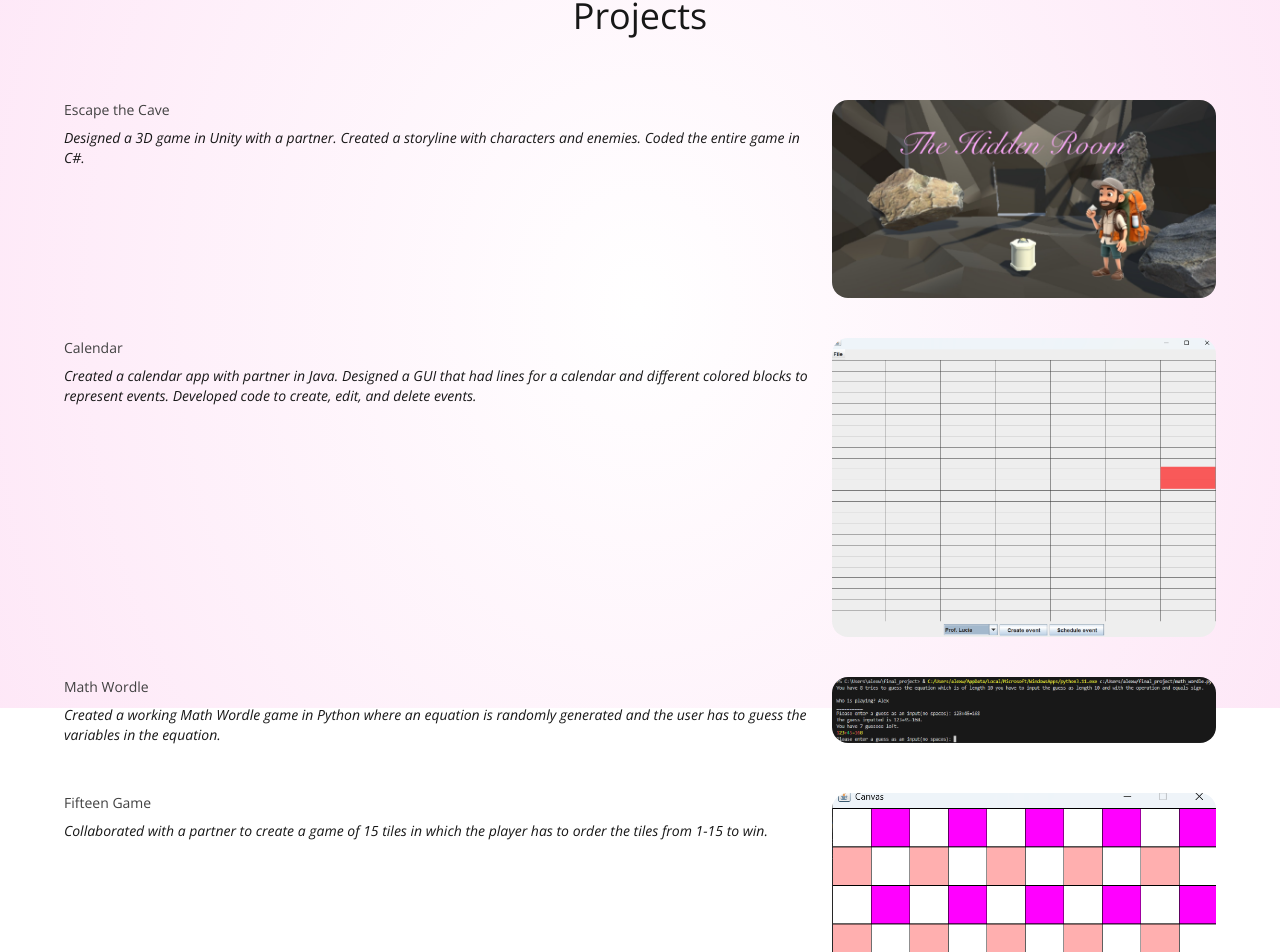
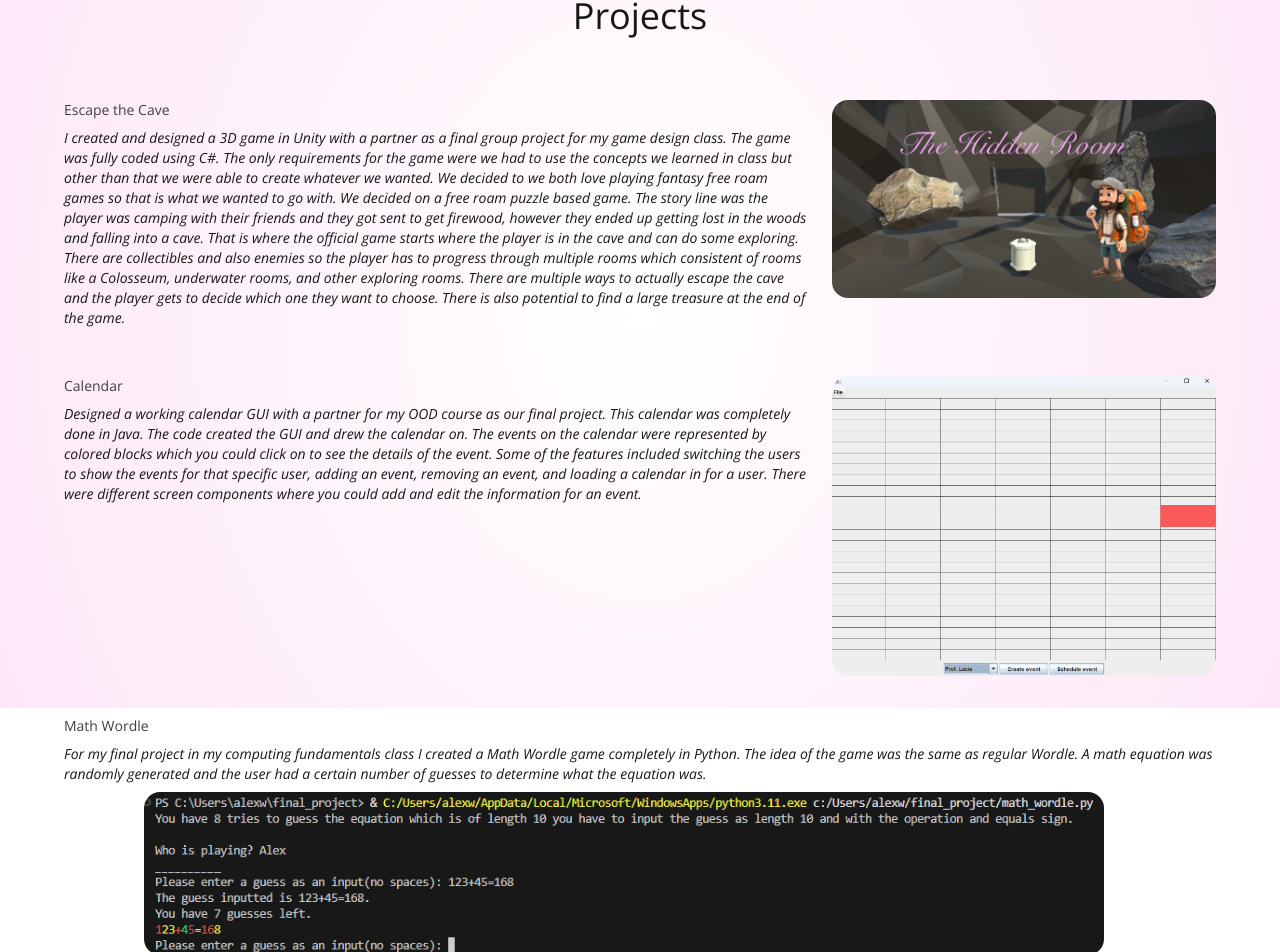
Before and after one commit to alexw2326/personal_website, a React (Vite) app: page /#/projects in a window 1280 px wide. Shown: the part 92-1044 px from the top of the page. Built offline with nearby package versions, Linux system fonts and the light colour scheme; a web font is replaced by a local one.

Commit message:
adding text to projects

```diff
--- a/src/components/Projects.jsx
+++ b/src/components/Projects.jsx
@@ -8,13 +8,31 @@ const Projects = () => {
             <div className="flex flex-wrap">
                 <div className="w-full lg:p-8 flex items-center">
                     <div className="space-y-10">
-                        {PROJECTS.map((projects, index) => (
+                        {PROJECTS.slice(0,2).map((projects, index) => (
                             <div key={index} className="flex flex-col lg:flex-row items-center lg:items-start space-y-4 lg:space-y-0 lg:space-x-6">
                                 <div className="flex-1">
                                     <p className="mb-2 text-sm text-neutral-700">{projects.title}</p>
                                     <h6 className="italic text-sm mb-2">{projects.description}</h6>
                                 </div>
                                 <img className="rounded-2xl w-80 h-auto lg:w-96" src={projects.image} alt={projects.title} />
+                            </div>
+                        ))}
+                        {PROJECTS.slice(2,3).map((projects, index) => (
+                            <div key={index} className="flex flex-col lg:flex-row items-center lg:items-start space-y-4 lg:space-y-0 lg:space-x-6">
+                                <div className="flex-1">
+                                    <p className="mb-2 text-sm text-neutral-700">{projects.title}</p>
+                                    <h6 className="italic text-sm mb-2">{projects.description}</h6>
+                                    <img className="rounded-2xl w-80 h-auto lg:w-10/12 items-center justify-center ml-20" src={projects.image} alt={projects.title} />
+                                </div>
+                            </div>
+                        ))}
+                        {PROJECTS.slice(3,4).map((projects, index) => (
+                            <div key={index} className="flex flex-col lg:flex-row items-center lg:items-start space-y-4 lg:space-y-0 lg:space-x-6">
+                                <div className="flex-1">
+                                    <p className="mb-2 text-sm text-neutral-700">{projects.title}</p>
+                                    <h6 className="italic text-sm mb-2">{projects.description}</h6>
+                                </div>
+                                <img className="rounded-2xl w-80 h-auto" src={projects.image} alt={projects.title} />
                             </div>
                         ))}
                     </div>
--- a/src/constants/index.js
+++ b/src/constants/index.js
@@ -74,19 +74,28 @@ export const PROJECTS = [
     title: "Escape the Cave",
     image: project1,
     description:
-      "Designed a 3D game in Unity with a partner. Created a storyline with characters and enemies. Coded the entire game in C#.",
+      `I created and designed a 3D game in Unity with a partner as a final group project for my game design class. The game was fully coded using C#. The only requirements for the game were we had to use the concepts
+      we learned in class but other than that we were able to create whatever we wanted. We decided to we both love playing fantasy free roam games so that is what we wanted to go
+      with. We decided on a free roam puzzle based game. The story line was the player was camping with their friends and they got sent to get firewood, however they ended up getting
+      lost in the woods and falling into a cave. That is where the official game starts where the player is in the cave and can do some exploring. There are collectibles and also enemies
+      so the player has to progress through multiple rooms which consistent of rooms like a Colosseum, underwater rooms, and other exploring rooms. There are multiple ways to actually
+      escape the cave and the player gets to decide which one they want to choose. There is also potential to find a large treasure at the end of the game.`,
   },
   {
     title: "Calendar",
     image: project2,
     description:
-      "Created a calendar app with partner in Java. Designed a GUI that had lines for a calendar and different colored blocks to represent events. Developed code to create, edit, and delete events.",
+      `Designed a working calendar GUI with a partner for my OOD course as our final project. This calendar was completely done in Java. The code created the GUI and drew the calendar on.
+      The events on the calendar were represented by colored blocks which you could click on to see the details of the event. Some of the features included switching the
+      users to show the events for that specific user, adding an event, removing an event, and loading a calendar in for a user. There were different screen components where you
+      could add and edit the information for an event.`,
   },
   {
     title: "Math Wordle",
     image: project3,
     description:
-      "Created a working Math Wordle game in Python where an equation is randomly generated and the user has to guess the variables in the equation.",
+      `For my final project in my computing fundamentals class I created a Math Wordle game completely in Python. The idea of the game was the same as regular Wordle. A math
+      equation was randomly generated and the user had a certain number of guesses to determine what the equation was.`,
   },
   {
     title: "Fifteen Game",
```
